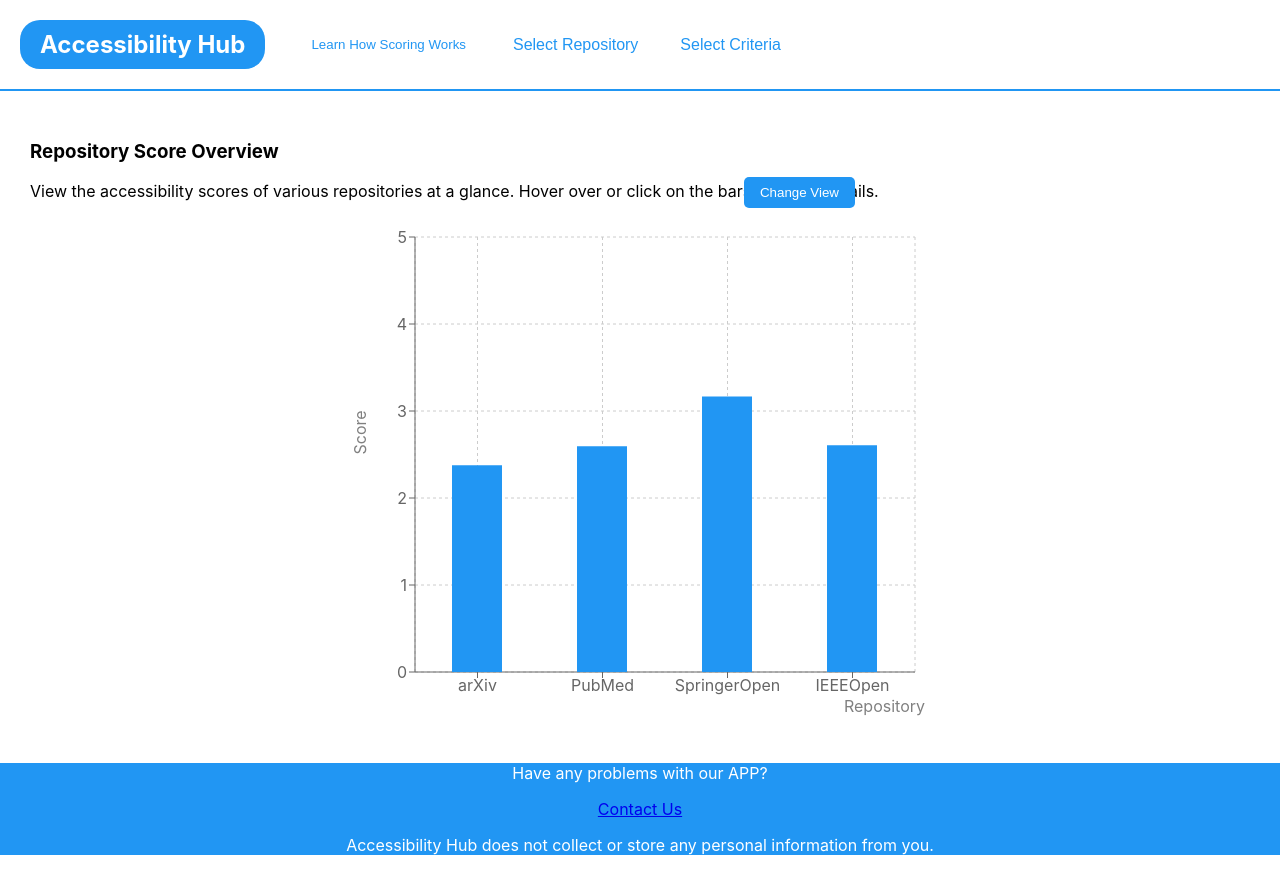
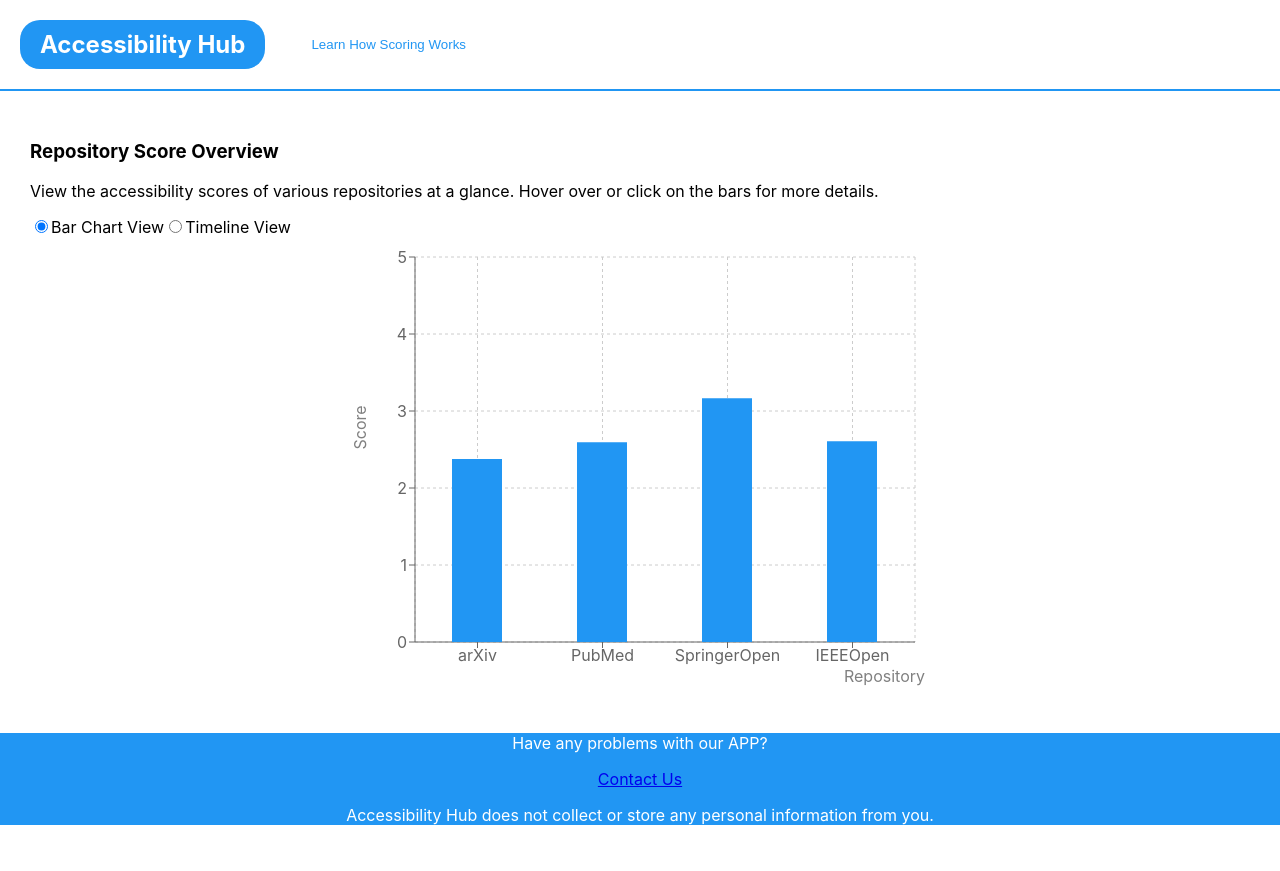
Before and after one commit to RenjunT/AccessibilityHub, a React (Create React App) app: page /Timeline in a window 1280 px wide. After the commit the page ends 841 px from the top, so only its background shows below. Built offline with nearby package versions, Linux system fonts and the light colour scheme.

Commit message:
ToogleButton on Mainpage

```diff
--- a/src/MainPage.js
+++ b/src/MainPage.js
@@ -7,6 +7,7 @@
 import Dropdown from 'react-bootstrap/Dropdown';
 import Timeline from './Timeline'
 import SimpleTimeline from './components/SimpleTimeline';
+import { ToggleButtonGroup, ToggleButton } from 'react-bootstrap';
 import DetailsPage from './DetailsPage'
 import ScoreExplanationPage from './ScoreExplanationPage';
 import FilterModal from './FilterModal'
@@ -17,13 +18,8 @@
 
 
 const MainPage = () => {
-
+    const [viewType, setViewType] = useState('barChart');
     const navigate = useNavigate();
-    const [showTimeline, setShowTimeline] = useState(false);
-
-      const handleTimelineViewClick = () => {
-        setShowTimeline(!showTimeline);
-      };
     const repositories = [
         { id: 'arXiv', name: 'arXiv', score: 2.3755},
         { id: 'PubMed', name: 'PubMed', score: 2.5955},
@@ -59,25 +55,31 @@
         <section className="chart-section">
           <h3>Repository Score Overview</h3>
           <p>View the accessibility scores of various repositories at a glance. Hover over or click on the bars for more details.</p>
-        {/* Bar Chart Section */}
-        <div style={{ display: 'flex', justifyContent: 'center', position: 'relative',  height: 500}}>
-          {/* Position the Timeline View button */}
 
-            <div
-              style={{
-                position: 'absolute',
-                top: -50,  // Adjust if you have some padding or margin inside the container
-                right: 385, // Adjust if you have some padding or margin inside the container
-                padding: '10px', // Gives some space from the corners
-              }}
-              onClick={handleTimelineViewClick}
+        </section>
+        <div style={{ display: 'flex' }}>
+        <ToggleButtonGroup type="radio" name="views" defaultValue="barChart">
+          <ToggleButton
+            id="tbg-radio-1"
+            value="barChart"
+            checked={viewType === 'barChart'}
+            onChange={(e) => setViewType(e.currentTarget.value)}
           >
-              <button style={{ cursor: 'pointer' }}>
-                Change View
-              </button></div>
-        <div style={{ width: '50%' }}>
-        {!showTimeline && (
-          <ResponsiveContainer>
+            Bar Chart View
+          </ToggleButton>
+          <ToggleButton
+            id="tbg-radio-2"
+            value="timeline"
+            checked={viewType === 'timeline'}
+            onChange={(e) => setViewType(e.currentTarget.value)}
+          >
+            Timeline View
+          </ToggleButton>
+        </ToggleButtonGroup>
+        </div>
+        {viewType === 'barChart' && (
+          <div style={{ display: 'flex', justifyContent: 'center', alignItems: 'center', height: '450px' }}>
+          <ResponsiveContainer width="50%" height={450}>
           <BarChart
             data={repositories}
             margin={{
@@ -92,24 +94,13 @@
 
             </Bar>
           </BarChart>
-          </ResponsiveContainer>)}
-        </div>
-
-        {showTimeline && (
-                <div style={{ position: 'absolute', top: 0,
-                left: 0,
-                right: 0,
-                bottom: 0,
-                display: 'flex',
-                justifyContent: 'center',
-                alignItems: 'center' }}>
-                  <SimpleTimeline />
+        </ResponsiveContainer>
         </div>
         )}
-        </div>
 
-        </section>
-
+        {viewType === 'timeline' && (
+          <SimpleTimeline/>
+        )}
 
         </div>
 
--- a/src/components/Header.js
+++ b/src/components/Header.js
@@ -15,33 +15,7 @@
             Learn How Scoring Works
           </button>
 
-          {/* Dropdown for selecting repository */}
-          <Dropdown align="end">
-            <Dropdown.Toggle variant="success" id="dropdown-repository" className="nav-btn">
-              Select Repository
-            </Dropdown.Toggle>
-            <Dropdown.Menu>
-              {repositories.map((repo) => (
-                <Dropdown.Item key={repo.id} onClick={() => handleRepoSelect(repo.id)}>
-                  {repo.name}
-                </Dropdown.Item>
-              ))}
-            </Dropdown.Menu>
-          </Dropdown>
 
-          {/* Dropdown for selecting criteria */}
-          <Dropdown align="end">
-            <Dropdown.Toggle variant="success" id="dropdown-criteria" className="nav-btn">
-              Select Criteria
-            </Dropdown.Toggle>
-            <Dropdown.Menu>
-              {criteriaOptions.map((criteria, index) => (
-                <Dropdown.Item key={index} onClick={() => handleCriteriaSelect(criteria)}>
-                  {criteria}
-                </Dropdown.Item>
-              ))}
-            </Dropdown.Menu>
-          </Dropdown>
         </nav>
 
 
--- a/src/components/SimpleTimeline.js
+++ b/src/components/SimpleTimeline.js
@@ -22,7 +22,7 @@
   return (
     <div className="timeline-chart">
         <ResponsiveContainer width="100%" height={450} >
-      <LineChart margin={{ top: 5, right: 30, left: 20, bottom: 20 }} data={data} >
+      <LineChart margin={{ top: 0, right: 30, left: 20, bottom: 20 }} data={data} >
         <CartesianGrid strokeDasharray="3 3" />
         <XAxis dataKey="year" label={{ value: 'Year', position: 'insideBottomRight', offset: -10 }}/>
         <YAxis domain={[0, 5]} ticks={[0, 1, 2, 3, 4, 5]} label={{ value: 'Score', angle: -90, position: 'insideLeft' }}/>
```
Lines whose indentation alone changed are shown as unchanged.
